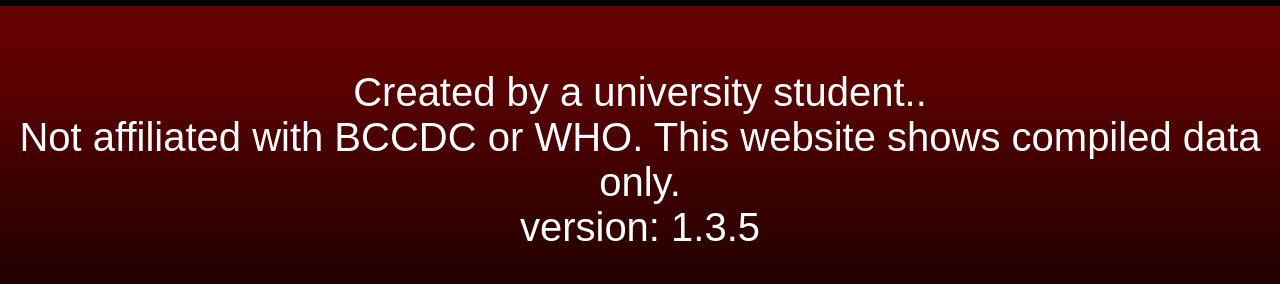
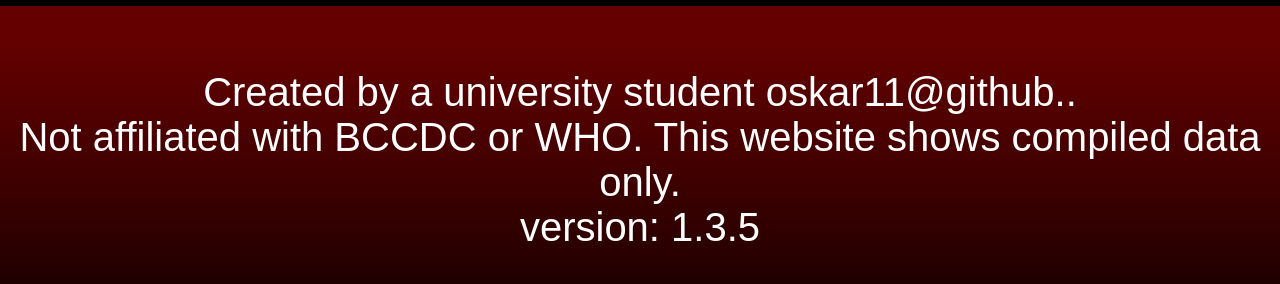
Before and after one commit to oskar11/COVID19-by-nation-webapp, a plain HTML site: page Version2/index.html in a window 1280 px wide. Shown: the part 1594-1878 px from the top of the page. Drawn offline with nearby package versions, Linux system fonts and the light colour scheme; files that its build step writes are made by us from their sources; no server answers.

Commit message:
Update index.html

```diff
--- a/Version2/index.html
+++ b/Version2/index.html
@@ -96,7 +96,7 @@
 
     <br>
     <br>
-    <p id="bottominfo">Created by a university student.</a>.</a>
+    <p id="bottominfo">Created by a university student oskar11@github.</a>.</a>
       <br>
       Not affiliated with BCCDC or WHO. This website shows compiled data only.
       <br>
```
